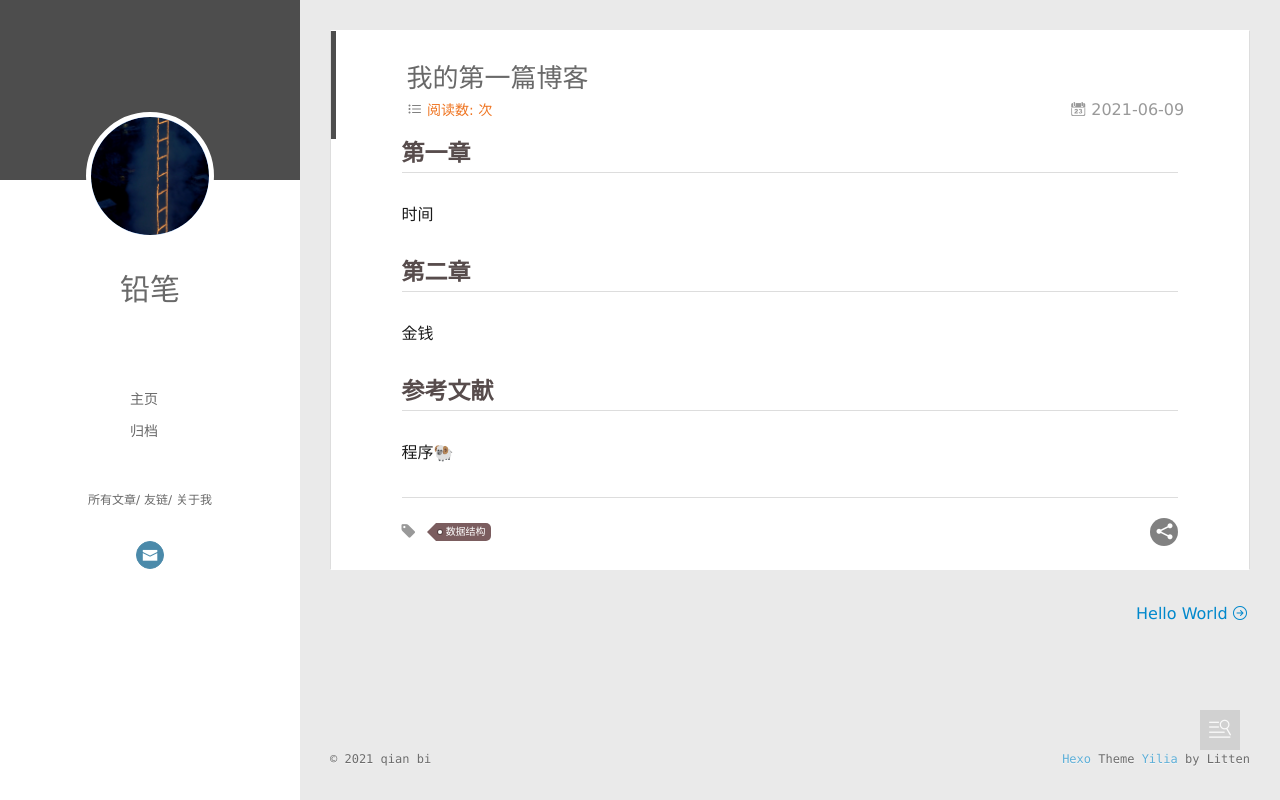
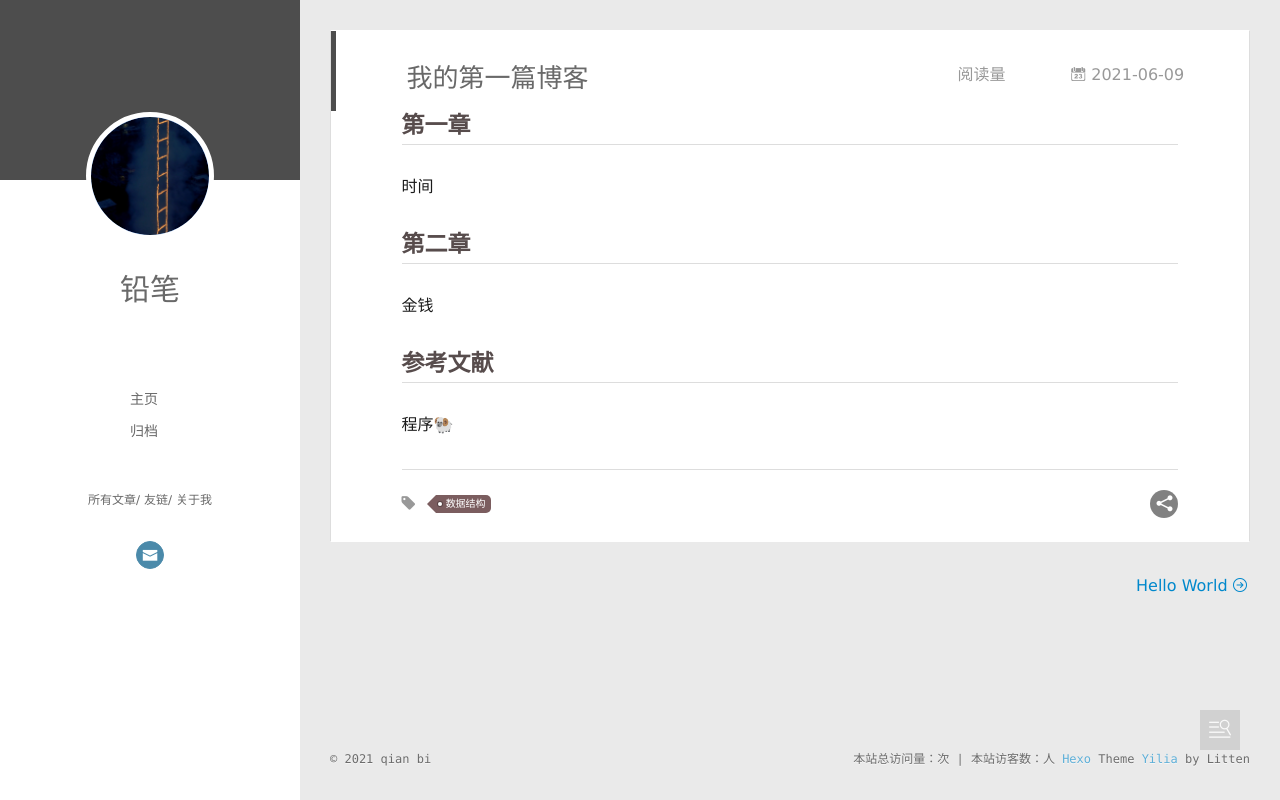
Before and after one commit to ydpencil/ydpencil.github.io, a plain HTML site: page 2021/06/09/我的第一篇博客/index.html in a window 1280 px wide. Drawn offline with Linux system fonts and the light colour scheme; some packages are replaced by stand-ins of ours; a script that the page names is missing.

Commit message:
Site updated: 2021-06-10 14:16:59

```diff
--- a/2021/06/09/我的第一篇博客/index.html
+++ b/2021/06/09/我的第一篇博客/index.html
@@ -154,20 +154,17 @@
     </h1>
 
 
-        <!--显示阅读次数-->
 
-          <br/>
-          <a class="cloud-tie-join-count" href="javascript:void(0);" style="color:gray;font-size:14px;">
-          <span class="icon-sort"></span>
-          <span id="busuanzi_container_page_pv" style="color:#ef7522;font-size:14px;">
-                阅读数: <span id="busuanzi_value_page_pv"></span>次 &nbsp;&nbsp;
-          </span>
-          </a>
+          <a href="/2021/06/09/%E6%88%91%E7%9A%84%E7%AC%AC%E4%B8%80%E7%AF%87%E5%8D%9A%E5%AE%A2/" class="archive-article-date">
+  	<time datetime="2021-06-09T07:39:46.000Z" itemprop="datePublished"><i class="icon-calendar icon"></i>2021-06-09</time>
+</a>
 
 
-        <a href="/2021/06/09/%E6%88%91%E7%9A%84%E7%AC%AC%E4%B8%80%E7%AF%87%E5%8D%9A%E5%AE%A2/" class="archive-article-date">
-  	<time datetime="2021-06-09T07:39:46.000Z" itemprop="datePublished"><i class="icon-calendar icon"></i>2021-06-09</time>
-</a>
+
+            <span class="archive-article-date">
+                阅读量 <span id="busuanzi_value_page_pv"></span>
+            </span>
+
 
       </header>
 
@@ -322,6 +319,16 @@
     		&copy; 2021 qian bi
     	</div>
       	<div class="footer-right">
+
+			<script async src="//busuanzi.ibruce.info/busuanzi/2.3/busuanzi.pure.mini.js"></script>
+      		<span id="busuanzi_container_site_pv">
+                本站总访问量：<span id="busuanzi_value_site_pv"></span>次
+            </span>
+            <span class="post-meta-divider">|</span>
+            <span id="busuanzi_container_site_uv">
+                本站访客数：<span id="busuanzi_value_site_uv"></span>人
+            </span>
+
       		<a href="http://hexo.io/" target="_blank">Hexo</a>  Theme <a href="https://github.com/litten/hexo-theme-yilia" target="_blank">Yilia</a> by Litten
       	</div>
     </div>
@@ -352,8 +359,6 @@ return o(i(t),arguments.length<2?void 0:u(arguments[1]))}})},function(t,n,r){var
 
 
 
-<script async src="//busuanzi.ibruce.info/busuanzi/2.3/busuanzi.pure.mini.js">
-</script>
 
 <div class="tools-col" q-class="show:isShow,hide:isShow|isFalse" q-on="click:stop(e)">
   <div class="tools-nav header-menu">
```
Also changed, not shown: 2021/06/09/hello-world/index.html (+18 -13 lines), archives/2021/06/index.html (+10 -2 lines), archives/2021/index.html (+10 -2 lines), archives/index.html (+10 -2 lines), index.html (+20 -10 lines), tags/数据结构/index.html (+10 -2 lines).
